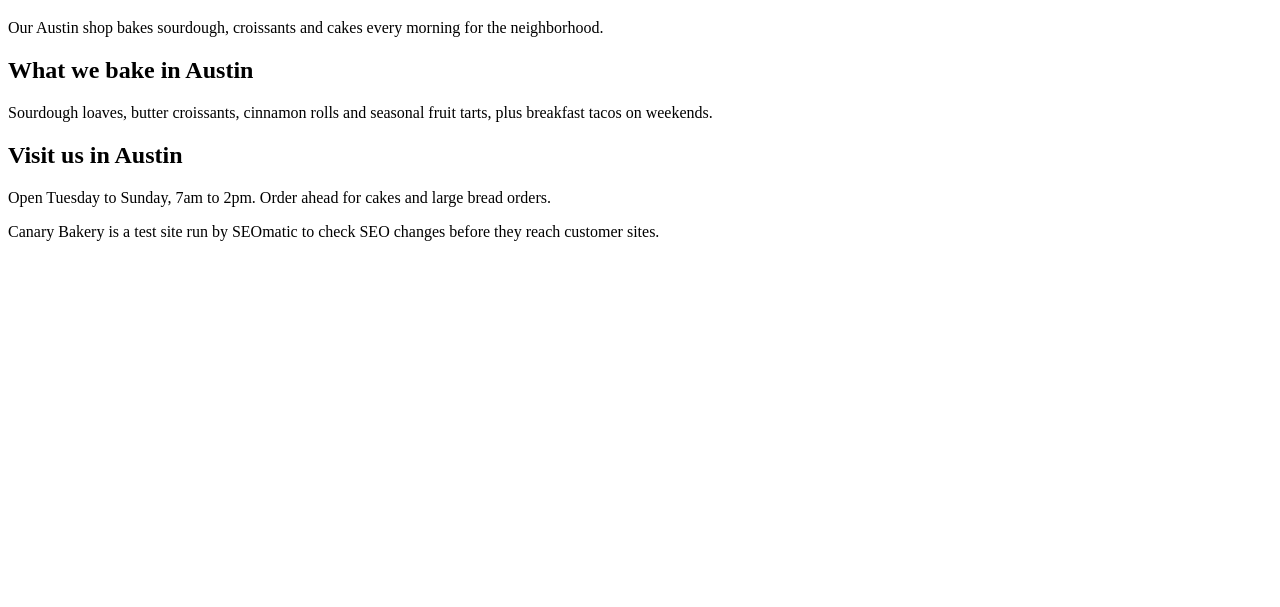
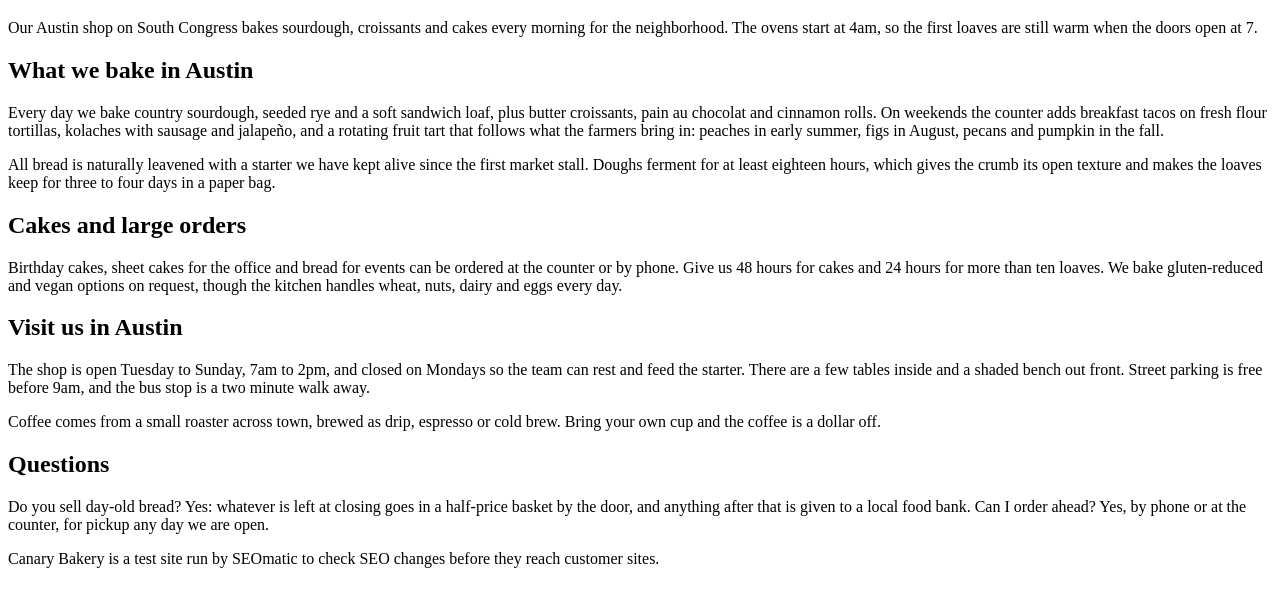
Before and after one commit to Minh42/seomatic-canary, a plain HTML site: page locations/austin.html in a window 1280 px wide. Shown: the part 87-694 px from the top of the page. Drawn offline with Linux system fonts and the light colour scheme.

Commit message:
Austin location page: full-length exemplar (canary)
Co-Authored-By: Claude Opus 5.5 (1M context) <noreply@anthropic.com>

```diff
--- a/locations/austin.html
+++ b/locations/austin.html
@@ -10,7 +10,17 @@
 <header><nav><a href="/seomatic-canary/">Home</a> | <a href="/seomatic-canary/about.html">About</a> | <a href="/seomatic-canary/blog/sourdough-starter.html">Blog</a></nav></header>
 <main>
 <h1>Canary Bakery in Austin</h1>
-<p>Our Austin shop bakes sourdough, croissants and cakes every morning for the neighborhood.</p><h2>What we bake in Austin</h2><p>Sourdough loaves, butter croissants, cinnamon rolls and seasonal fruit tarts, plus breakfast tacos on weekends.</p><h2>Visit us in Austin</h2><p>Open Tuesday to Sunday, 7am to 2pm. Order ahead for cakes and large bread orders.</p>
+<p>Our Austin shop on South Congress bakes sourdough, croissants and cakes every morning for the neighborhood. The ovens start at 4am, so the first loaves are still warm when the doors open at 7.</p>
+<h2>What we bake in Austin</h2>
+<p>Every day we bake country sourdough, seeded rye and a soft sandwich loaf, plus butter croissants, pain au chocolat and cinnamon rolls. On weekends the counter adds breakfast tacos on fresh flour tortillas, kolaches with sausage and jalapeño, and a rotating fruit tart that follows what the farmers bring in: peaches in early summer, figs in August, pecans and pumpkin in the fall.</p>
+<p>All bread is naturally leavened with a starter we have kept alive since the first market stall. Doughs ferment for at least eighteen hours, which gives the crumb its open texture and makes the loaves keep for three to four days in a paper bag.</p>
+<h2>Cakes and large orders</h2>
+<p>Birthday cakes, sheet cakes for the office and bread for events can be ordered at the counter or by phone. Give us 48 hours for cakes and 24 hours for more than ten loaves. We bake gluten-reduced and vegan options on request, though the kitchen handles wheat, nuts, dairy and eggs every day.</p>
+<h2>Visit us in Austin</h2>
+<p>The shop is open Tuesday to Sunday, 7am to 2pm, and closed on Mondays so the team can rest and feed the starter. There are a few tables inside and a shaded bench out front. Street parking is free before 9am, and the bus stop is a two minute walk away.</p>
+<p>Coffee comes from a small roaster across town, brewed as drip, espresso or cold brew. Bring your own cup and the coffee is a dollar off.</p>
+<h2>Questions</h2>
+<p>Do you sell day-old bread? Yes: whatever is left at closing goes in a half-price basket by the door, and anything after that is given to a local food bank. Can I order ahead? Yes, by phone or at the counter, for pickup any day we are open.</p>
 </main>
 <footer><p>Canary Bakery is a test site run by SEOmatic to check SEO changes before they reach customer sites.</p></footer>
 </body>
```
